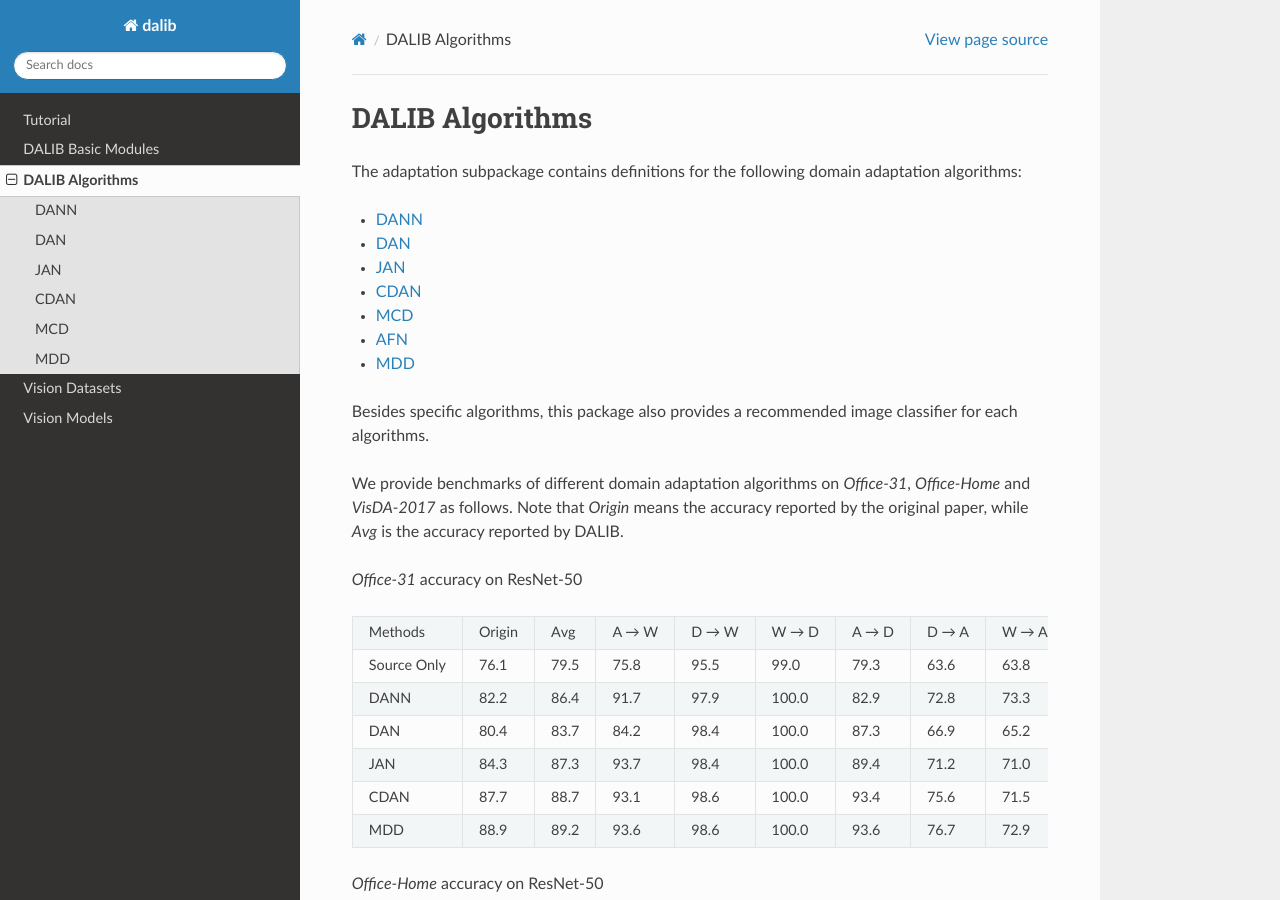
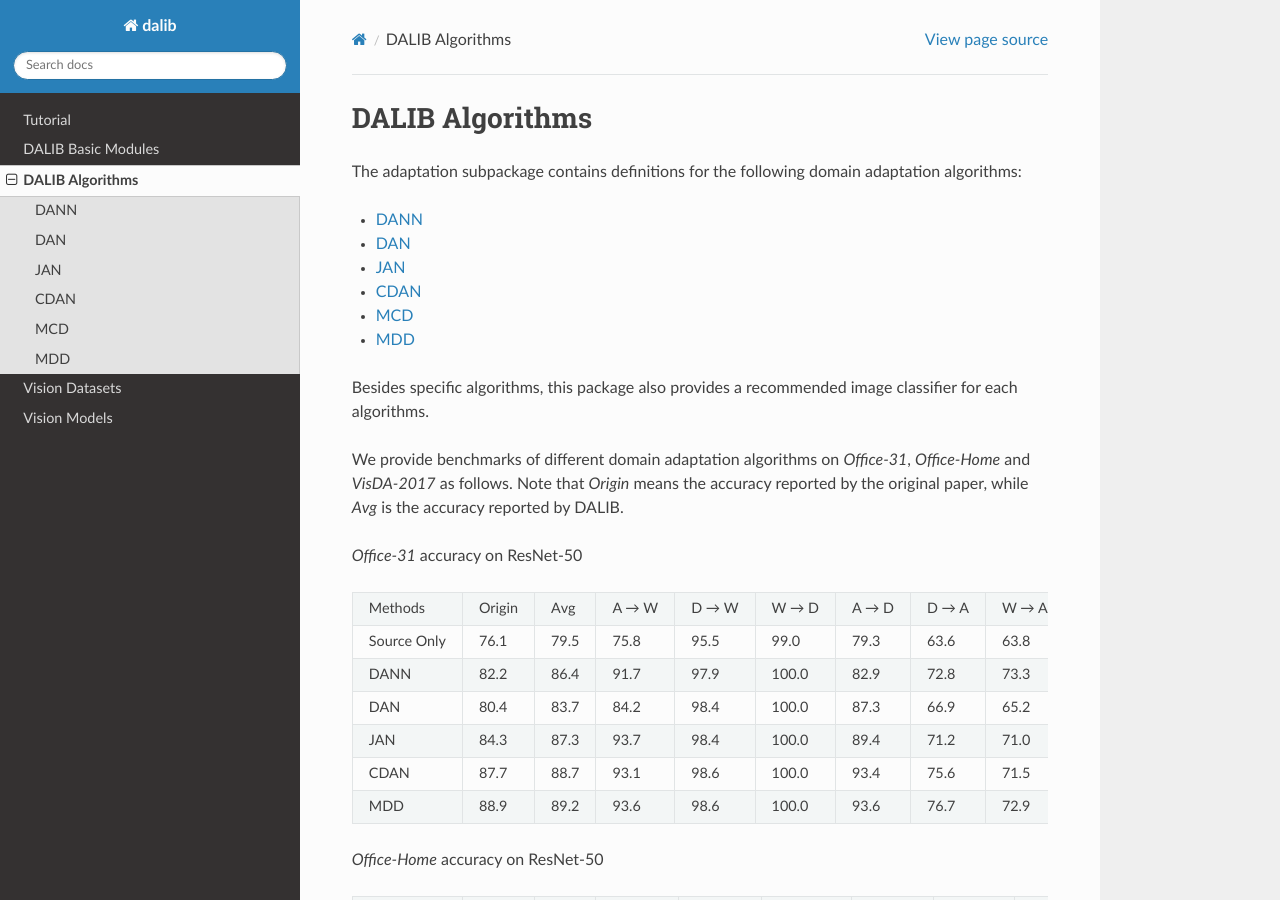
Before and after one commit to thuml/Transfer-Learning-Library, a Sphinx documentation site: the page built from docs/source/dalib.adaptation.rst, in a window 1280 px wide and 900 px high. Built offline with Sphinx 7.4.7 and the Read the Docs theme 2.0.0, drawn with Linux system fonts in a browser that asks for light colours.

Commit message:
Update dalib.adaptation.rst

```diff
--- a/docs/source/dalib.adaptation.rst
+++ b/docs/source/dalib.adaptation.rst
@@ -8,7 +8,6 @@ The adaptation subpackage contains definitions for the following domain adaptati
 -  `JAN`_
 -  `CDAN`_
 -  `MCD`_
--  `AFN`_
 -  `MDD`_
 
 Besides specific algorithms, this package also provides a recommended image classifier for each algorithms.
```
